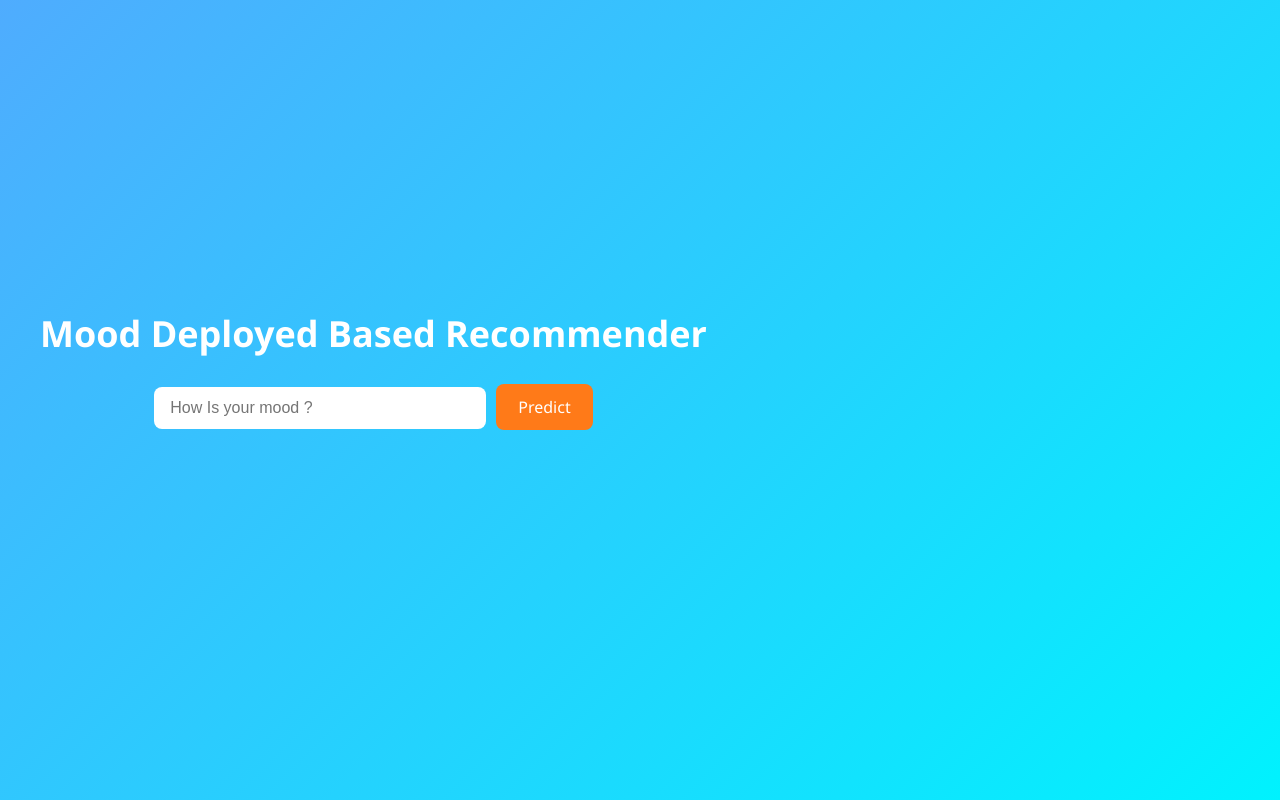
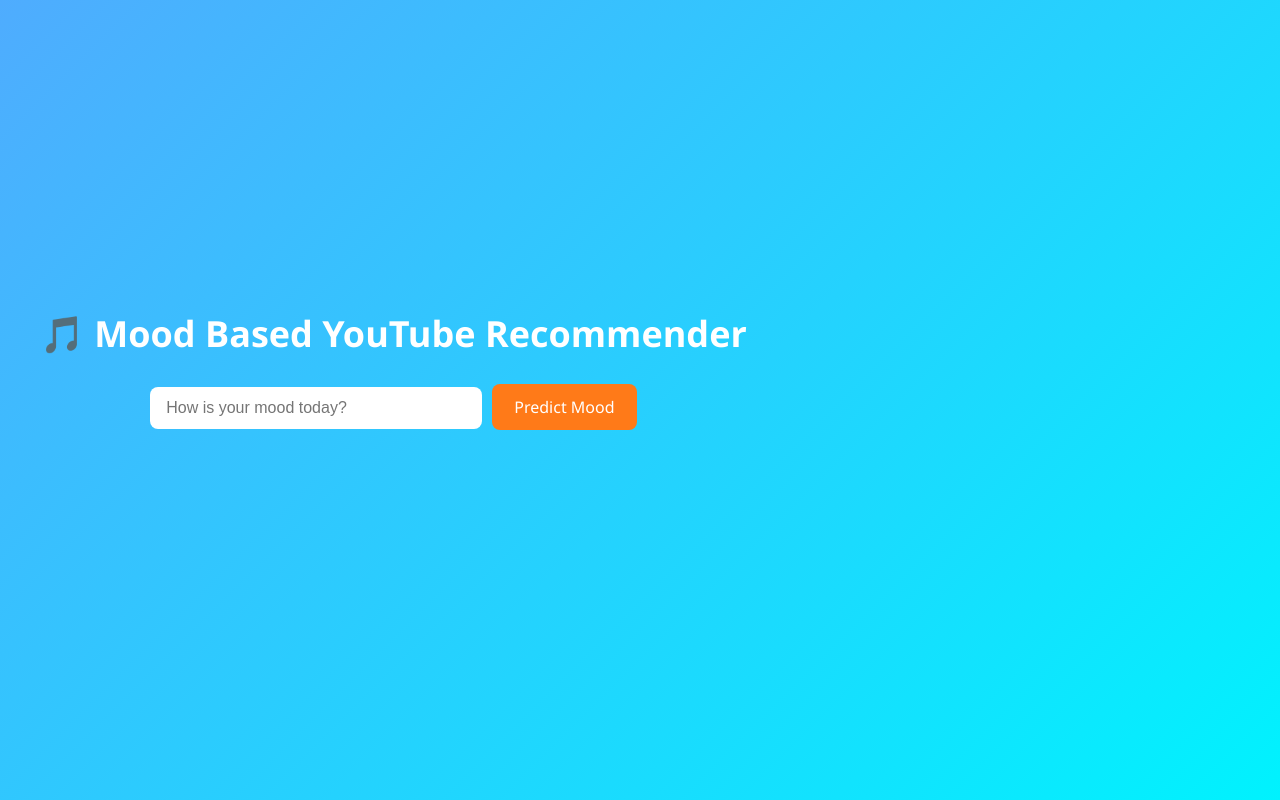
Before and after one commit to bavithGVshetty/Mood_Based_youtube_Recommend, a React (Vite) app in the folder Frontend/vite-project/: page / in a window 1280 px wide. Built offline with nearby package versions, Linux system fonts and the light colour scheme.

Commit message:
Update App.jsx

```diff
--- a/Frontend/vite-project/src/App.jsx
+++ b/Frontend/vite-project/src/App.jsx
@@ -1,44 +1,66 @@
-import { useState } from "react"
+import { useState } from "react";
 import axios from "axios";
-import "./App.css"
-// import "./A"
-function App(){
+import "./App.css";
 
-    const[text,setText]=useState("");
-  const[video,setvideos]=useState([]);
+function App() {
 
-const getVideos=async()=>{
+  const [text, setText] = useState("");
+  const [video, setVideos] = useState([]);
+  const [loading, setLoading] = useState(false);
 
-  const res=await axios.post(
+  const getVideos = async () => {
+
+    try {
+      setLoading(true);
+
+      const res = await axios.post(
         "https://mood-based-youtube-recommend-3.onrender.com/mood",
-    {text:text}
+        { text: text }
       );
-setvideos(res.data);
+
+      setVideos(res.data);
+    } catch (err) {
+      console.log(err);
+      alert("Error fetching videos");
     }
+
+    setLoading(false);
+  };
 
   return (
     <div className="app">
-    <h1>Mood Deployed Based Recommender</h1>
 
-    <input placeholder="How Is your mood ?"
-    onChange={(e)=>setText(e.target.value)}/>
+      <h1>🎵 Mood Based YouTube Recommender</h1>
+
+      <div className="search-box">
+
+        <input
+          placeholder="How is your mood today?"
+          onChange={(e) => setText(e.target.value)}
+        />
 
         <button onClick={getVideos}>
-      Predict
+          Predict Mood
         </button>
 
+      </div>
+
+      {loading && <div className="loader"></div>}
+
       <div className="videos">
-{ video.map(v=>(
-      <iframe width="640"
+
+        {video.map((v) => (
+          <iframe
             key={v.id.videoId}
-      height="360"
             src={`https://www.youtube.com/embed/${v.id.videoId}`}
-      title="video"/>
+            title="video"
+          />
         ))}
+
       </div>
 
     </div>
-)
+  );
 }
 
 export default App;
```
Lines whose indentation alone changed are shown as unchanged.
